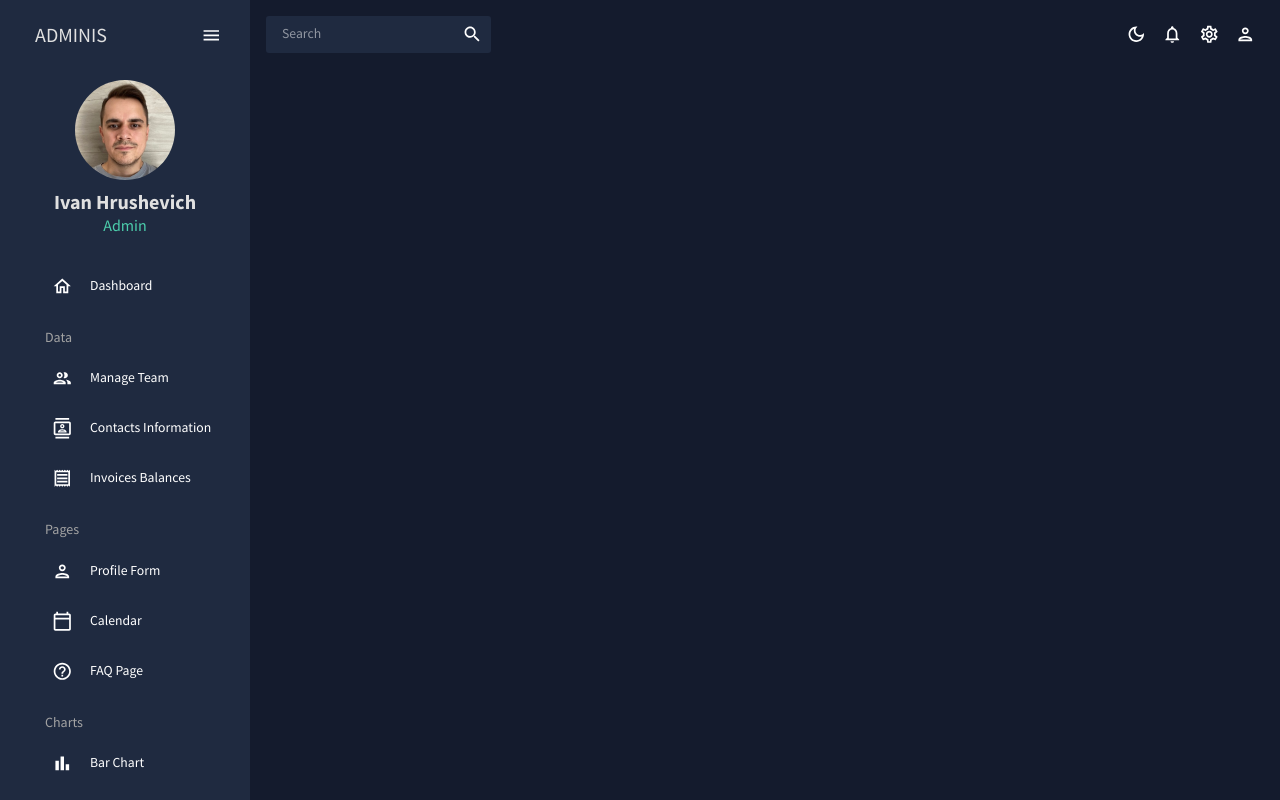
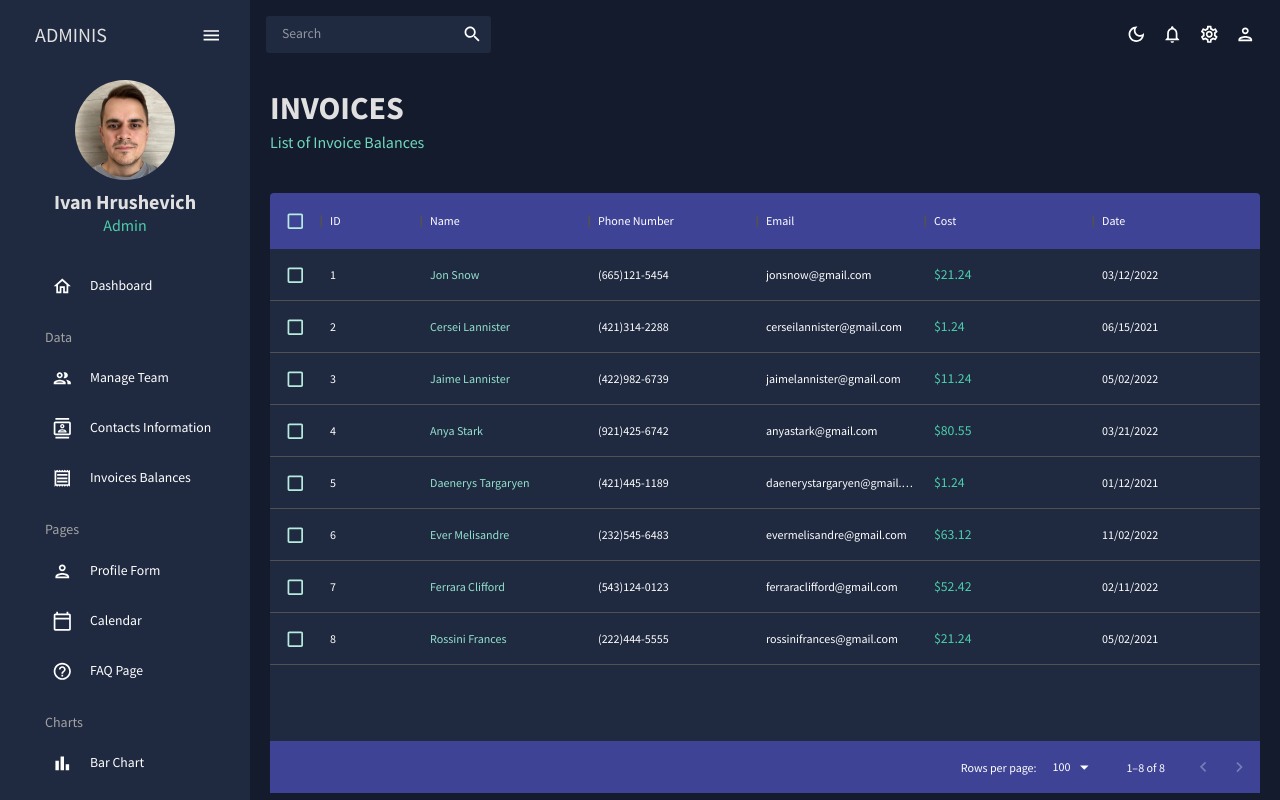
Before and after one commit to IvanHrushevich/react-admin, a React (Create React App) app: page /invoices in a window 1280 px wide. Built offline with nearby package versions, Linux system fonts and the light colour scheme.

Commit message:
implement Invoices page

```diff
--- a/src/App.tsx
+++ b/src/App.tsx
@@ -11,7 +11,7 @@
 // import FAQ from "./scenes/faq";
 // import Form from "./scenes/form";
 // import Geography from "./scenes/geography";
-// import Invoices from "./scenes/invoices";
+import Invoices from "./scenes/invoices";
 // import Line from "./scenes/line";
 // import Pie from "./scenes/pie";
 import Team from "./scenes/team";
@@ -34,7 +34,7 @@
                 <Route path="/" element={<Dashboard />} />
                 <Route path="/team" element={<Team />} />
                 <Route path="/contacts" element={<Contacts />} />
-                {/* <Route path="/invoices" element={<Invoices />} /> */}
+                <Route path="/invoices" element={<Invoices />} />
                 {/* <Route path="/form" element={<Form />} /> */}
                 {/* <Route path="/bar" element={<Bar />} /> */}
                 {/* <Route path="/pie" element={<Pie />} /> */}
--- /dev/null
+++ b/src/scenes/invoices/index.tsx
@@ -0,0 +1,85 @@
+import { Box, Typography, useTheme } from "@mui/material";
+import { DataGrid, GridColumns } from "@mui/x-data-grid";
+import { tokens } from "../../theme";
+import { mockDataInvoices } from "../../data/mockData";
+import Header from "../../components/Header";
+import { FC } from "react";
+
+const Invoices: FC = () => {
+  const theme = useTheme();
+  const colors = tokens(theme.palette.mode);
+
+  const columns: GridColumns = [
+    { field: "id", headerName: "ID" },
+    {
+      field: "name",
+      headerName: "Name",
+      flex: 1,
+      cellClassName: "name-column--cell",
+    },
+    {
+      field: "phone",
+      headerName: "Phone Number",
+      flex: 1,
+    },
+    {
+      field: "email",
+      headerName: "Email",
+      flex: 1,
+    },
+    {
+      field: "cost",
+      headerName: "Cost",
+      flex: 1,
+      renderCell: (params) => (
+        <Typography color={colors.greenAccent[500]}>
+          ${params.row.cost}
+        </Typography>
+      ),
+    },
+    {
+      field: "date",
+      headerName: "Date",
+      flex: 1,
+    },
+  ];
+
+  return (
+    <Box m="20px">
+      <Header title="INVOICES" subtitle="List of Invoice Balances" />
+      <Box
+        m="40px 0 0 0"
+        height="75vh"
+        sx={{
+          "& .MuiDataGrid-root": {
+            border: "none",
+          },
+          "& .MuiDataGrid-cell": {
+            borderBottom: "none",
+          },
+          "& .name-column--cell": {
+            color: colors.greenAccent[300],
+          },
+          "& .MuiDataGrid-columnHeaders": {
+            backgroundColor: colors.blueAccent[700],
+            borderBottom: "none",
+          },
+          "& .MuiDataGrid-virtualScroller": {
+            backgroundColor: colors.primary[400],
+          },
+          "& .MuiDataGrid-footerContainer": {
+            borderTop: "none",
+            backgroundColor: colors.blueAccent[700],
+          },
+          "& .MuiCheckbox-root": {
+            color: `${colors.greenAccent[200]} !important`,
+          },
+        }}
+      >
+        <DataGrid checkboxSelection rows={mockDataInvoices} columns={columns} />
+      </Box>
+    </Box>
+  );
+};
+
+export default Invoices;
```
